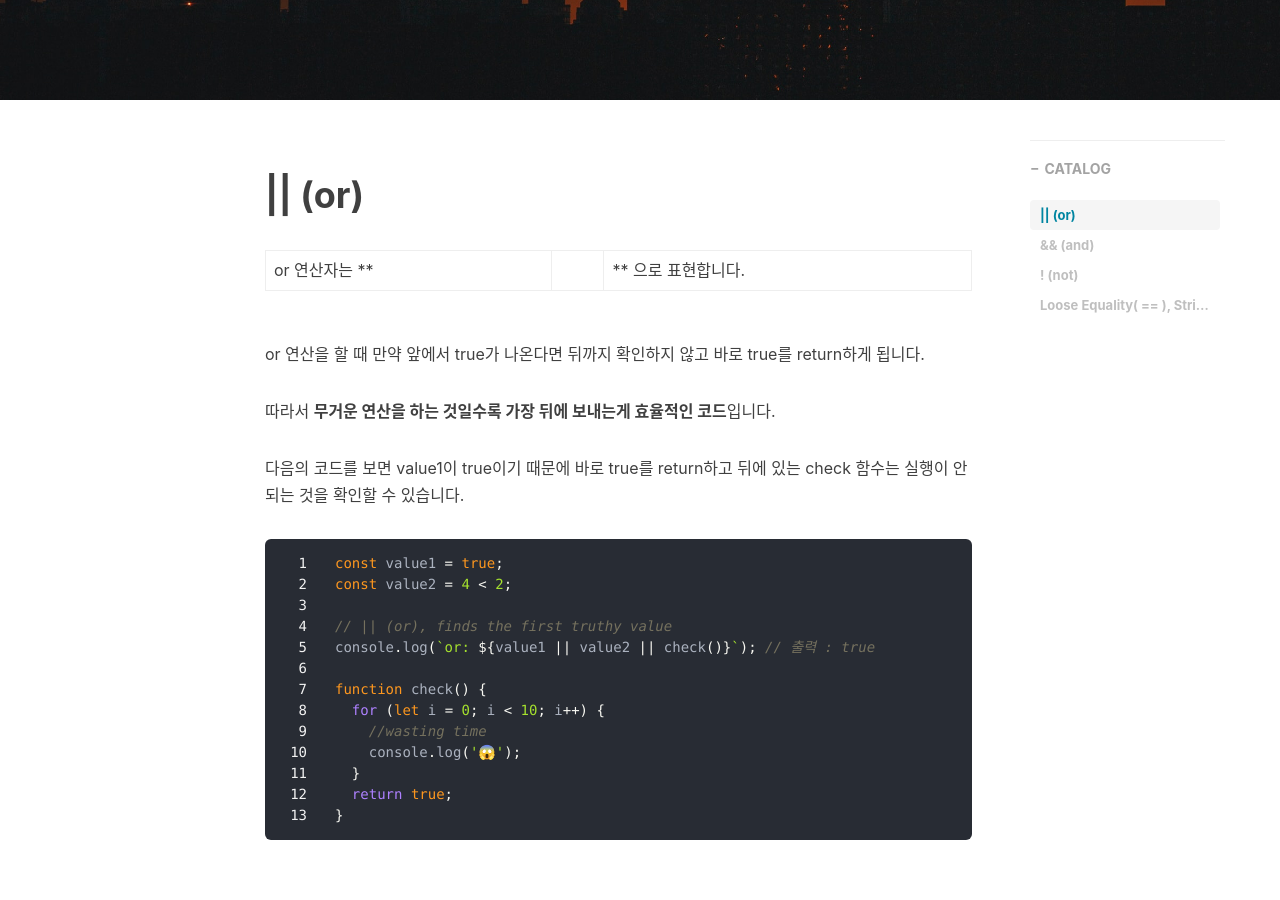
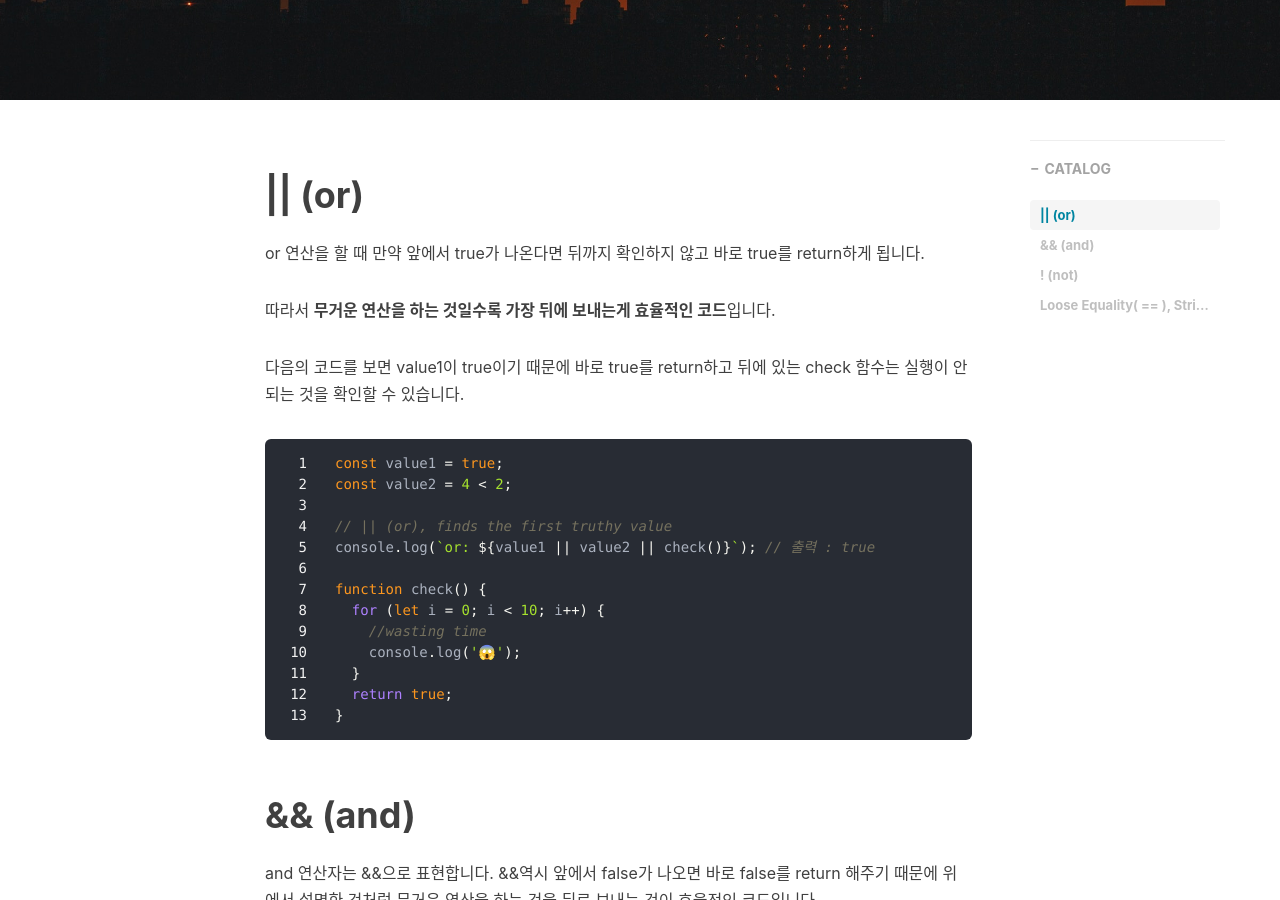
Before and after one commit to donggoolosori/donggoolosori.github.io, a Jekyll site: the page built from _posts/2021-1-6-js2.md, in a window 1280 px wide and 900 px high, scrolled down 544 px. Built offline with Jekyll 4.4.1, drawn with Linux system fonts in a browser that asks for light colours; nearby versions of some CDN libraries; comment, search, counter and statistics services are not loaded.

Commit message:
Fix || error

```diff
--- a/_posts/2021-1-6-js2.md
+++ b/_posts/2021-1-6-js2.md
@@ -10,9 +10,6 @@ tags:
   - JavaScript
 ---
 # || (or)
-
-or 연산자는 **| |** 으로 표현합니다.
-
 or 연산을 할 때 만약 앞에서 true가 나온다면 뒤까지 확인하지 않고 바로 true를 return하게 됩니다.
 
 따라서 **무거운 연산을 하는 것일수록 가장 뒤에 보내는게 효율적인 코드**입니다.
```
